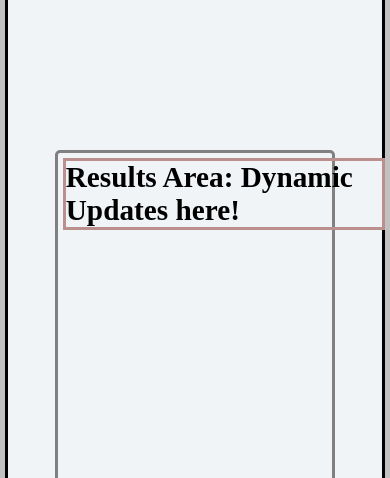
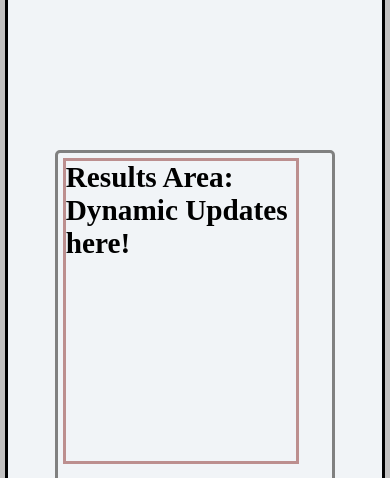
Before and after one commit to clintonqwert/HTML5WebAppTemplate, a plain HTML site: page index.html in a window 390 px wide. Shown: the part 366-844 px from the top of the page. Drawn offline with Linux system fonts and the light colour scheme.

Commit message:
fixed the results area from overlapping with grid

```diff
--- a/css/media.css
+++ b/css/media.css
@@ -41,4 +41,9 @@ All Rights Reserved.
     .spacer{
         height: 150px;
     }
+
+    #results-area{
+        height: 300px;
+        width: 230px;
+    }
 }
```
